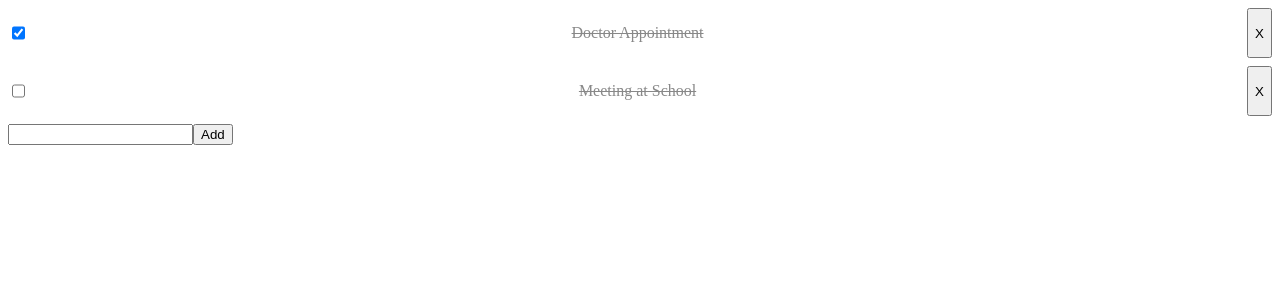
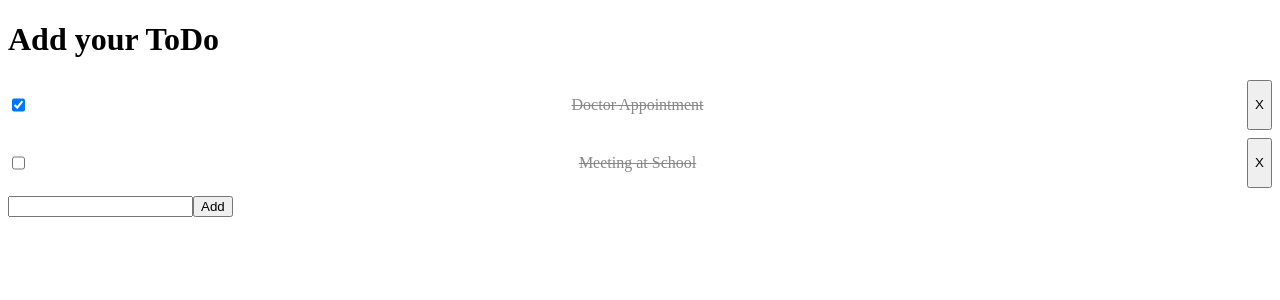
Before and after one commit to Devops129/webapp, a React (Create React App) app: page / in a window 1280 px wide. Shown: the top 300 px of the page. Built offline with nearby package versions, Linux system fonts and the light colour scheme.

Commit message:
Adding heading to the TO-DO

```diff
--- a/src/App.js
+++ b/src/App.js
@@ -5,6 +5,7 @@ import './App.css';
 function App() {
   return (
     <div className="App">
+      <h1>Add your ToDo</h1>
       <TodoList />
     </div>
   );
```
